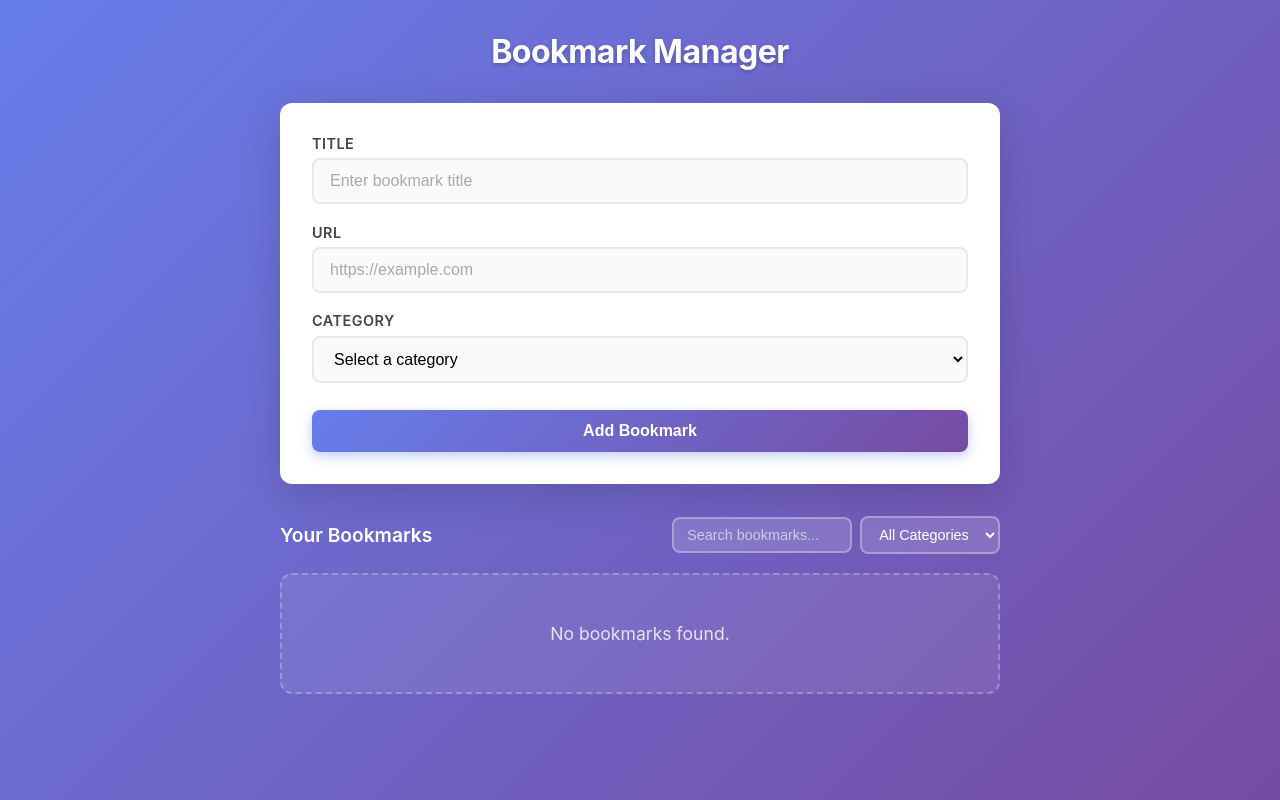
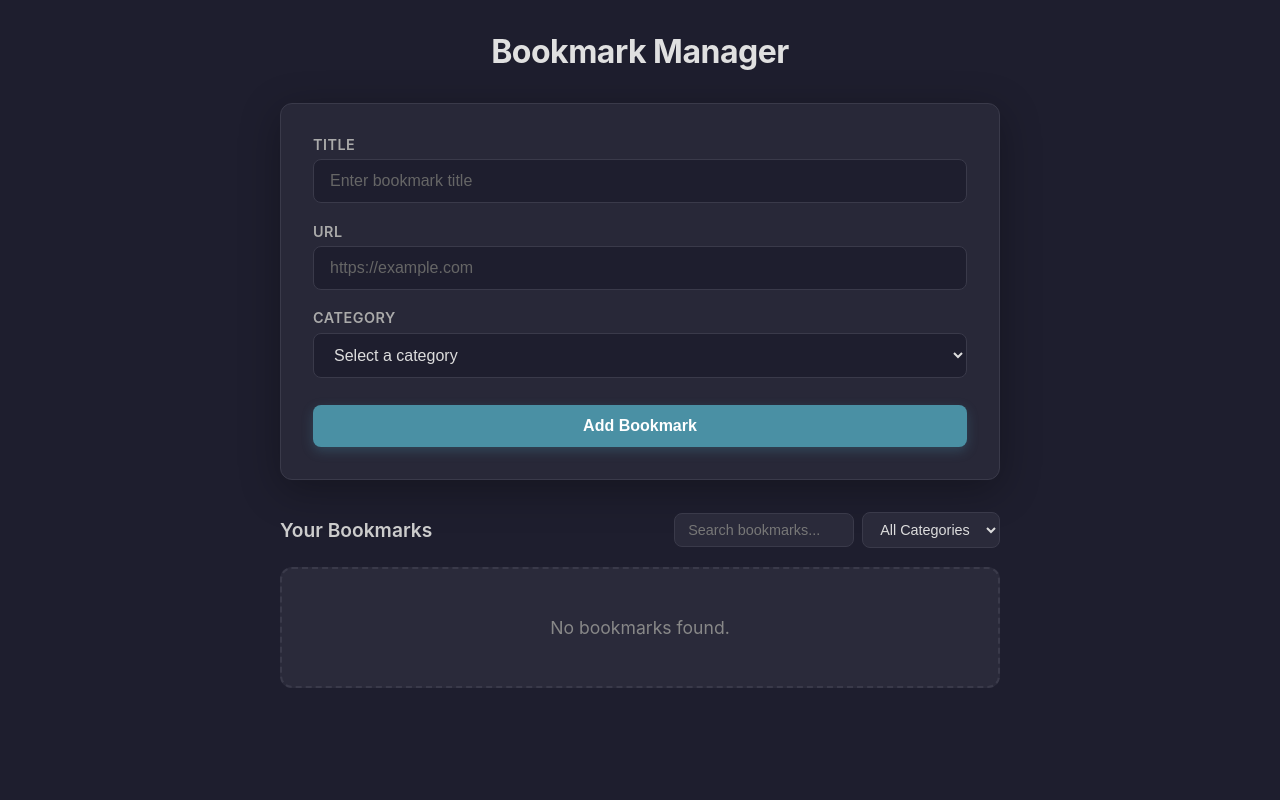
Before and after one commit to amitbern88/bookmark_manager, a website: page index.html in a window 1280 px wide. Drawn offline with Linux system fonts and the light colour scheme.

Commit message:
Restyle page with dark muted theme
Replace bright purple gradient with dark charcoal background,
teal accents, and softer text colors for better readability.

```diff
--- a/index.html
+++ b/index.html
@@ -13,7 +13,7 @@
 
         body {
             font-family: -apple-system, BlinkMacSystemFont, 'Segoe UI', Roboto, sans-serif;
-            background: linear-gradient(135deg, #667eea 0%, #764ba2 100%);
+            background: #1e1e2e;
             padding: 2rem;
             min-height: 100vh;
         }
@@ -26,18 +26,18 @@
         h1 {
             text-align: center;
             margin-bottom: 2rem;
-            color: #fff;
+            color: #e0e0e0;
             font-size: 2rem;
             letter-spacing: -0.5px;
-            text-shadow: 0 2px 4px rgba(0, 0, 0, 0.2);
         }
 
         .form-card {
-            background: #fff;
+            background: #282838;
             border-radius: 12px;
             padding: 2rem;
-            box-shadow: 0 10px 40px rgba(0, 0, 0, 0.15);
+            box-shadow: 0 10px 40px rgba(0, 0, 0, 0.3);
             margin-bottom: 2rem;
+            border: 1px solid #3a3a4a;
         }
 
         .form-group {
@@ -48,7 +48,7 @@
             display: block;
             margin-bottom: 0.4rem;
             font-weight: 600;
-            color: #444;
+            color: #aaa;
             font-size: 0.9rem;
             text-transform: uppercase;
             letter-spacing: 0.5px;
@@ -57,22 +57,23 @@
         input, select {
             width: 100%;
             padding: 0.75rem 1rem;
-            border: 2px solid #e8e8e8;
+            border: 1px solid #3a3a4a;
             border-radius: 8px;
             font-size: 1rem;
             transition: border-color 0.2s, box-shadow 0.2s;
-            background: #fafafa;
+            background: #1e1e2e;
+            color: #ddd;
         }
 
         input:focus, select:focus {
             outline: none;
-            border-color: #667eea;
-            box-shadow: 0 0 0 3px rgba(102, 126, 234, 0.15);
-            background: #fff;
+            border-color: #4a90a4;
+            box-shadow: 0 0 0 3px rgba(74, 144, 164, 0.15);
+            background: #252535;
         }
 
         input::placeholder {
-            color: #aaa;
+            color: #666;
         }
 
         button {
@@ -90,15 +91,16 @@
         }
 
         .btn-primary {
-            background: linear-gradient(135deg, #667eea, #764ba2);
+            background: #4a90a4;
             color: #fff;
-            box-shadow: 0 4px 12px rgba(102, 126, 234, 0.4);
+            box-shadow: 0 4px 12px rgba(74, 144, 164, 0.3);
             width: 100%;
             margin-top: 0.5rem;
         }
 
         .btn-primary:hover {
-            box-shadow: 0 6px 20px rgba(102, 126, 234, 0.5);
+            background: #3d7a8c;
+            box-shadow: 0 6px 20px rgba(74, 144, 164, 0.4);
         }
 
         .btn-edit {
@@ -188,7 +190,7 @@
         }
 
         .section-header h2 {
-            color: #fff;
+            color: #ccc;
             font-size: 1.2rem;
             font-weight: 600;
         }
@@ -201,33 +203,31 @@
 
         .controls input {
             padding: 0.5rem 0.8rem;
-            border: 2px solid rgba(255, 255, 255, 0.3);
+            border: 1px solid #3a3a4a;
             border-radius: 8px;
-            background: rgba(255, 255, 255, 0.15);
-            color: #fff;
+            background: #2a2a3a;
+            color: #ddd;
             font-size: 0.9rem;
-            backdrop-filter: blur(4px);
             width: 180px;
         }
 
         .controls input::placeholder {
-            color: rgba(255, 255, 255, 0.6);
+            color: #777;
         }
 
         .controls input:focus {
             outline: none;
-            border-color: rgba(255, 255, 255, 0.6);
-            background: rgba(255, 255, 255, 0.25);
+            border-color: #4a90a4;
+            background: #333344;
         }
 
         .controls select {
             padding: 0.5rem 0.8rem;
-            border: 2px solid rgba(255, 255, 255, 0.3);
+            border: 1px solid #3a3a4a;
             border-radius: 8px;
-            background: rgba(255, 255, 255, 0.15);
-            color: #fff;
+            background: #2a2a3a;
+            color: #ddd;
             font-size: 0.9rem;
-            backdrop-filter: blur(4px);
         }
 
         .controls select option {
@@ -237,7 +237,7 @@
 
         .controls select:focus {
             outline: none;
-            border-color: rgba(255, 255, 255, 0.6);
+            border-color: #4a90a4;
         }
 
         .category-group {
@@ -245,16 +245,16 @@
         }
 
         .category-headline {
-            background: rgba(255, 255, 255, 0.18);
-            backdrop-filter: blur(4px);
-            color: #fff;
-            font-size: 0.9rem;
+            background: #2a2a3a;
+            color: #bbb;
+            font-size: 0.85rem;
             font-weight: 700;
             text-transform: uppercase;
             letter-spacing: 1px;
             padding: 0.5rem 1rem;
             border-radius: 8px;
             margin-bottom: 0.6rem;
+            border-left: 3px solid #4a90a4;
         }
 
         .bookmarks-list {
@@ -262,30 +262,31 @@
         }
 
         .bookmark-item {
-            background: #fff;
+            background: #282838;
             border-radius: 10px;
             padding: 1.2rem 1.5rem;
             margin-bottom: 0.75rem;
-            box-shadow: 0 4px 12px rgba(0, 0, 0, 0.08);
+            box-shadow: 0 2px 8px rgba(0, 0, 0, 0.2);
             display: flex;
             justify-content: space-between;
             align-items: center;
             transition: transform 0.2s, box-shadow 0.2s;
+            border: 1px solid #3a3a4a;
         }
 
         .bookmark-item:hover {
             transform: translateY(-2px);
-            box-shadow: 0 8px 24px rgba(0, 0, 0, 0.12);
+            box-shadow: 0 6px 16px rgba(0, 0, 0, 0.3);
         }
 
         .bookmark-info h3 {
             margin-bottom: 0.3rem;
-            color: #2d2d2d;
+            color: #e0e0e0;
             font-size: 1.05rem;
         }
 
         .bookmark-info a {
-            color: #667eea;
+            color: #4a90a4;
             text-decoration: none;
             font-size: 0.85rem;
             word-break: break-all;
@@ -298,8 +299,8 @@
         .bookmark-category {
             display: inline-block;
             margin-top: 0.4rem;
-            background: linear-gradient(135deg, #667eea20, #764ba220);
-            color: #764ba2;
+            background: #e8f4f8;
+            color: #3d7a8c;
             padding: 0.2rem 0.6rem;
             border-radius: 4px;
             font-size: 0.75rem;
@@ -310,11 +311,11 @@
 
         .empty-state {
             text-align: center;
-            color: rgba(255, 255, 255, 0.8);
+            color: #888;
             padding: 3rem 2rem;
-            background: rgba(255, 255, 255, 0.08);
+            background: #2a2a3a;
             border-radius: 12px;
-            border: 2px dashed rgba(255, 255, 255, 0.25);
+            border: 2px dashed #3a3a4a;
         }
 
         .empty-state p {
```
